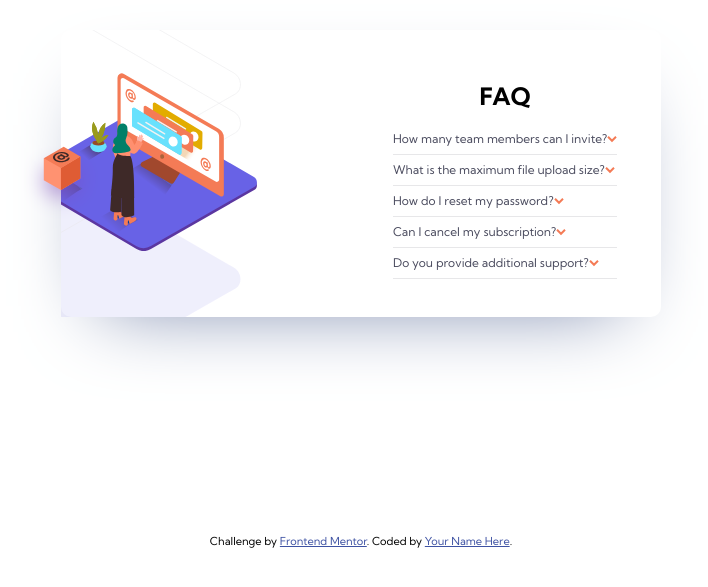
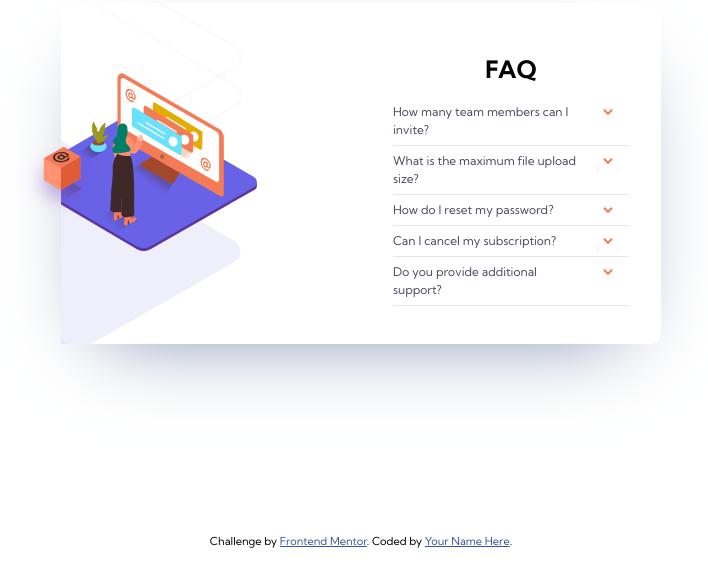
Before and after one commit to migvidal/faq-accordion-card-main, a plain HTML site: page index.html in a window 1280 px wide. Shown: the part 187-774 px from the top of the page, without its empty margins (279-987 px from the left). Drawn offline with Linux system fonts and the light colour scheme.

Commit message:
aligned-arrows

```diff
--- a/index.html
+++ b/index.html
@@ -59,48 +59,62 @@
             <h1>FAQ</h1>
 
             <details>
-            <summary>How many team members can I invite?</summary>
+              <summary>
+                How many team members can I invite?
+                <span class="arrow"></span>
+              </summary>
               <p>
-              You can invite up to 2 additional users on the Free plan. There is
-              no limit on team members for the Premium plan.
+                You can invite up to 2 additional users on the Free plan. There
+                is no limit on team members for the Premium plan.
               </p>
             </details>
-          <hr>
+            <hr />
             <details>
-            <summary>What is the maximum file upload size?</summary>
+              <summary>
+                What is the maximum file upload size?
+
+                <span class="arrow"></span>
+              </summary>
               <p>
-              No more than 2GB. All files in your account must fit your allotted
-              storage space.
+                No more than 2GB. All files in your account must fit your
+                allotted storage space.
               </p>
             </details>
-          <hr>
+            <hr />
             <details>
-            <summary>How do I reset my password?</summary>
+              <summary>
+                How do I reset my password?
+                <span class="arrow"></span>
+              </summary>
               <p>
                 Click “Forgot password” from the login page or “Change password”
                 from your profile page. A reset link will be emailed to you.
               </p>
             </details>
-          <hr>
+            <hr />
             <details>
-            <summary>Can I cancel my subscription?</summary>
+              <summary>
+                Can I cancel my subscription?
+                <span class="arrow"></span>
+              </summary>
               <p>
-              Yes! Send us a message and we’ll process your request no questions
-              asked.
+                Yes! Send us a message and we’ll process your request no
+                questions asked.
               </p>
             </details>
-          <hr>
+            <hr />
             <details>
-            <summary>Do you provide additional support?</summary>
+              <summary>
+                Do you provide additional support?
+                <span class="arrow"></span>
+              </summary>
               <p>
                 Chat and email support is available 24/7. Phone lines are open
                 during normal business hours.
               </p>
             </details>
-          <hr>
-
+            <hr />
           </div>
-
         </div>
       </div>
     </div>
--- a/style.scss
+++ b/style.scss
@@ -78,6 +78,9 @@ hr {
     flex: 1 0 50%;
     display: flex;
     align-items: center;
+    .center {
+      width: 100%;
+    }
   }
   .background {
     background-image: url(images/bg-pattern-desktop.svg);
@@ -112,11 +115,16 @@ details {
   & > summary {
     list-style-type: none;
     color: $very-dark-grayish-blue;
+    display: flex;
+    justify-content: space-between;
 
-    &::after {
-      content: "&nbsp;";
-      content: url(images/icon-arrow-down.svg);
-      white-space: nowrap;
+    .arrow {
+      margin: 0 1rem;
+      &::after {
+        content: "&nbsp;";
+        content: url(images/icon-arrow-down.svg);
+        white-space: nowrap;
+      }
     }
   }
   &[open] > summary {
```
Also changed, not shown: style.css, 1 other file. Lines whose indentation alone changed are shown as unchanged.
